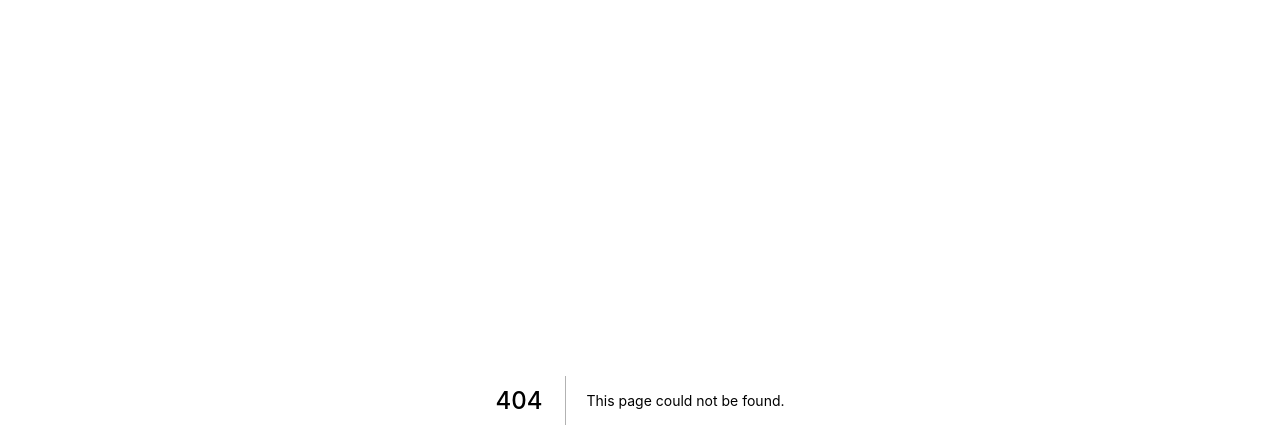
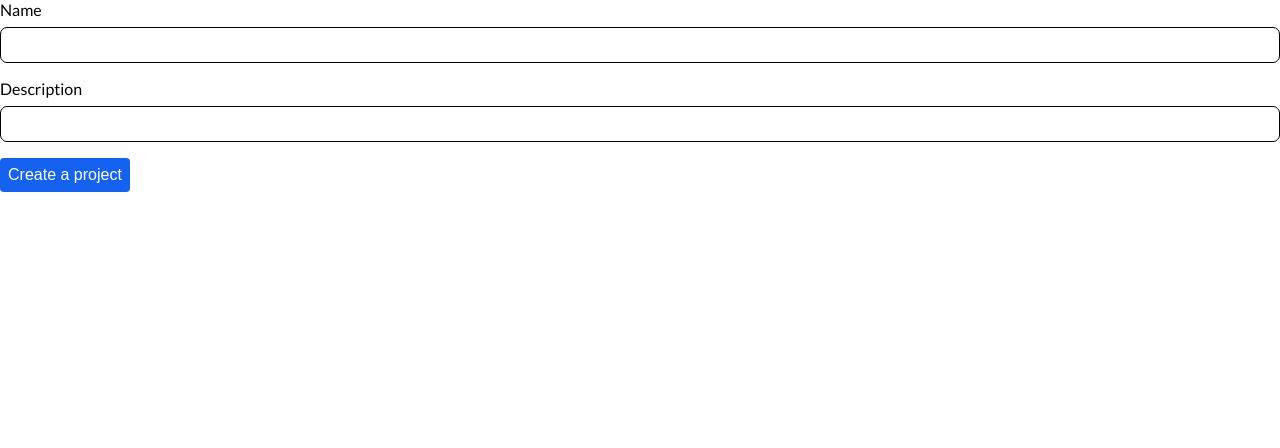
Before and after one commit to Wodnyan/Mushi, a Next.js app in the folder client/: page /projects/create in a window 1280 px wide. Before the commit this address had no page. Shown: the top 448 px of the page. Built offline with nearby package versions, Linux system fonts and the light colour scheme.

Commit message:
feat: create project

```diff
--- /dev/null
+++ b/client/graphql/mutations/projects.ts
@@ -0,0 +1,16 @@
+import { gql } from "@apollo/client";
+
+export const CREATE_PROJECT = gql`
+  mutation CreateProject(
+    $name: String!
+    $description: String!
+    $ownerId: Int!
+  ) {
+    createProject(name: $name, description: $description, ownerId: $ownerId) {
+      name
+      owner {
+        username
+      }
+    }
+  }
+`;
--- /dev/null
+++ b/client/pages/projects/create.tsx
@@ -0,0 +1,62 @@
+import { Label, FormControl } from "../../styles/Forms";
+import { Button } from "../../styles/Button";
+import { ChangeEvent, FormEvent, useState } from "react";
+import Input from "../../components/Input";
+import { Form } from "../../styles/pages/AccountPages";
+import { useMutation } from "@apollo/client";
+import { CREATE_PROJECT } from "../../graphql/mutations/projects";
+import { useRouter } from "next/router";
+
+interface Project {
+  name: string;
+  description: string;
+  ownerId: null | number;
+}
+
+export default function CreateProjectPage() {
+  const router = useRouter();
+  const [createProject] = useMutation(CREATE_PROJECT);
+
+  const [project, setProject] = useState<Project>({
+    name: "",
+    description: "",
+    ownerId: 1,
+  });
+
+  const handleSignUp = async (e: FormEvent<HTMLFormElement>) => {
+    e.preventDefault();
+    try {
+      const { data } = await createProject({
+        variables: project,
+      });
+    } catch (error) {
+      console.log(error);
+    }
+  };
+
+  const handleChange = (e: ChangeEvent<HTMLInputElement>) => {
+    const { id, value } = e.target;
+    setProject((prev) => ({
+      ...prev,
+      [id]: value,
+    }));
+  };
+
+  return (
+    <Form onSubmit={handleSignUp}>
+      <FormControl>
+        <Label htmlFor="name">Name</Label>
+        <Input onChange={handleChange} id="name" value={project.name || ""} />
+      </FormControl>
+      <FormControl>
+        <Label htmlFor="description">Description</Label>
+        <Input
+          onChange={handleChange}
+          id="description"
+          value={project.description || ""}
+        />
+      </FormControl>
+      <Button>Create a project</Button>
+    </Form>
+  );
+}
```
Also changed, not shown: client/pages/projects/index.tsx (+7 -0 lines).
